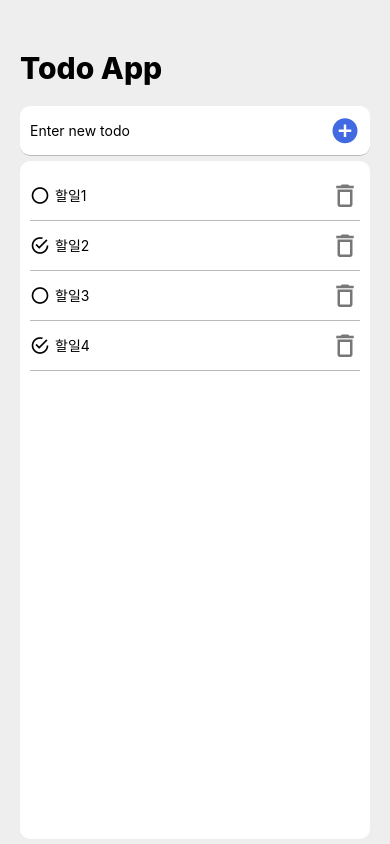
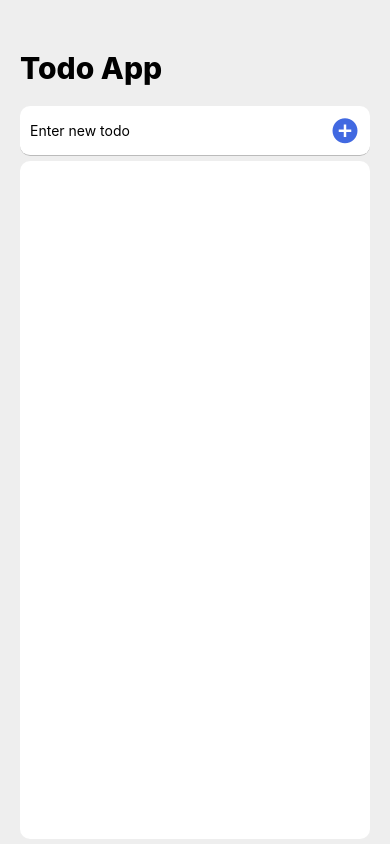
Before and after one commit to kjh-busan/react-native-expo-todoList, a React Native app: screen / in a window 390 px wide. Built offline with nearby package versions, Linux system fonts and the light colour scheme.

Commit message:
fix: init4

```diff
--- a/App.js
+++ b/App.js
@@ -9,20 +9,20 @@ export default class App extends React.Component {
   }
 
   addTodo = (todo) => {
+    // console.log("todo value: " + todo);
     const newTodo = {
       id: Date.now(),
       text: todo,
       completed: false,
     }
-
+// console.log("const newTodo value: " + newTodo);
     this.setState(prevState => ({
       todos: [
         newTodo,
         ...prevState.todos
       ]
     }));
-
-    console.log("newTodo값:" + newTodo.text);
+    console.log("App.js의state의todos value :" + this.state.todos.map((data) => data.text));
   }
 
   render() {
@@ -30,7 +30,7 @@ export default class App extends React.Component {
       <View style={styles.container}>
         <Text style={styles.title}>Todo App</Text>
         <Header addTodo={this.addTodo} />
-        <Body />
+        <Body todos={this.state.todos} />
       </View>
     );
   }
--- a/Body.js
+++ b/Body.js
@@ -25,8 +25,8 @@ class Body extends Component {
     return (
       <View style={styles.container} >
         {
-          this.state.map(data => (
-          <View style={styles.todo} >
+          this.props.todos.map(data => (
+            <View style={styles.todo} key={data.id}>
               <View style={styles.todoText} >
                 <TouchableOpacity style={styles.todoCheckbox} >
                 {
--- a/Header.js
+++ b/Header.js
@@ -9,6 +9,7 @@ class Header extends Component {
   };
 
   addNewTodo = () => {
+    // console.log("this.state.newTodo : " + this.state.newTodo);
       this.props.addTodo(this.state.newTodo);
       this.setState({
         newTodo: ''
```
Lines whose indentation alone changed are shown as unchanged.
